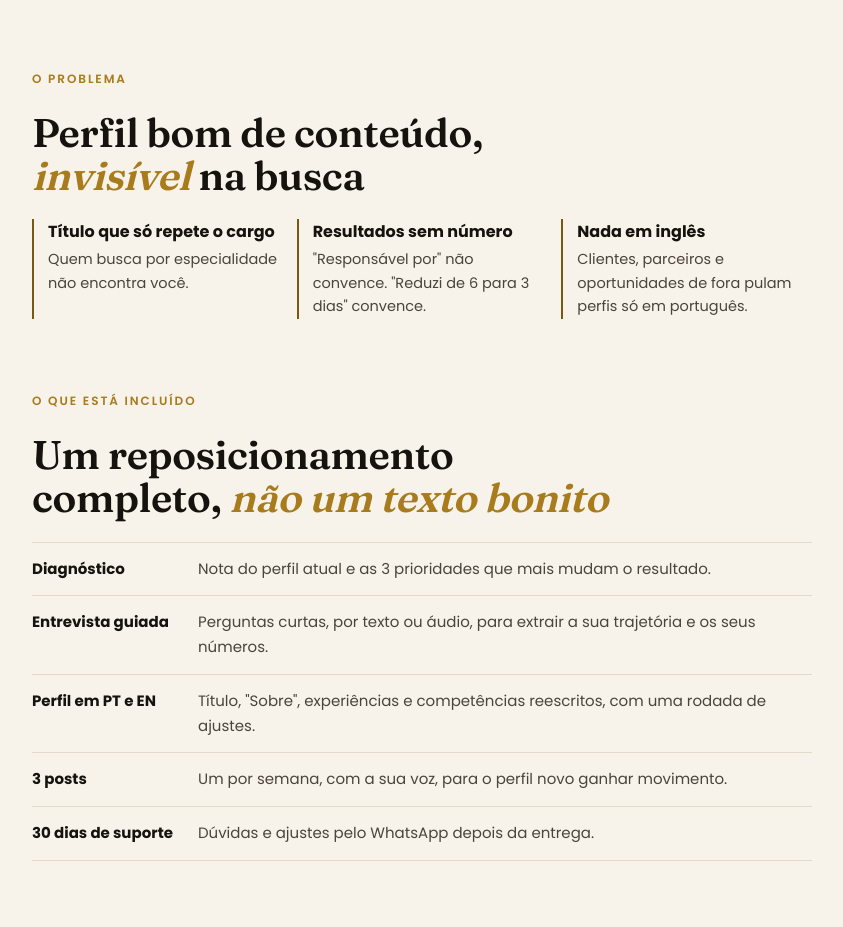
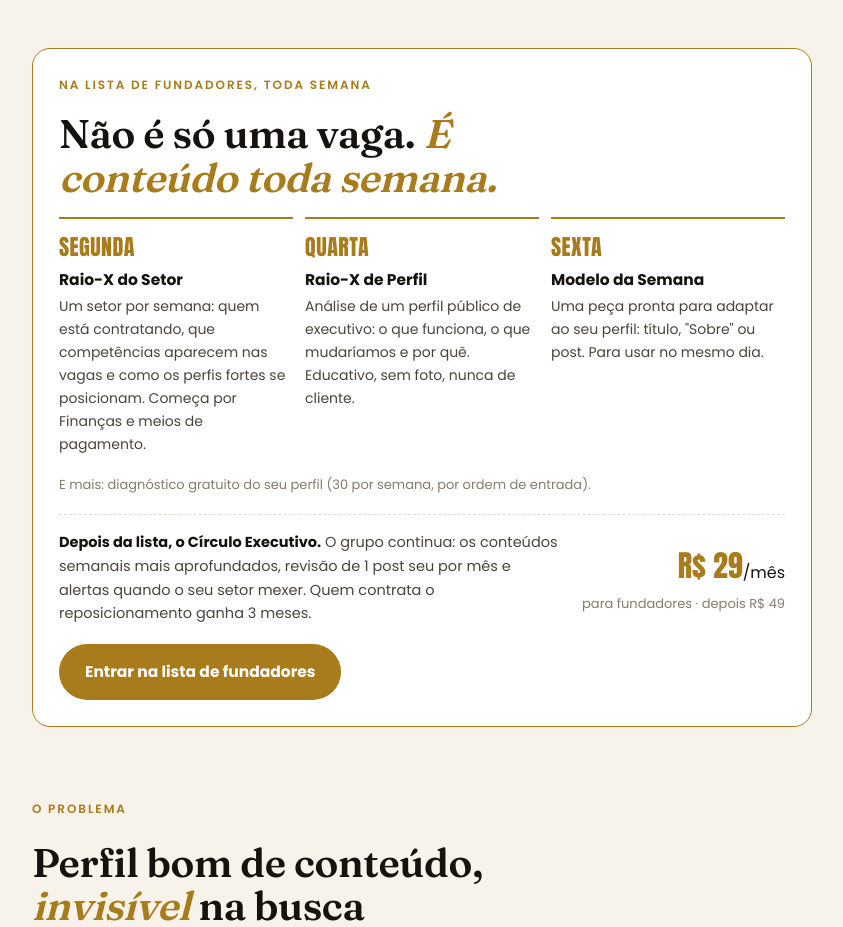
Before and after one commit to grupoimperio-tec/site, a plain HTML site: page consultoria/index.html in a window 1280 px wide. Shown: the part 895-1822 px from the top of the page, without its empty margins (218-1061 px from the left). Drawn offline with Linux system fonts and the light colour scheme.

Commit message:
Consultoria: programa semanal da lista de fundadores e Círculo Executivo

```diff
--- a/consultoria/index.html
+++ b/consultoria/index.html
@@ -103,6 +103,17 @@ details p{margin-top:8px;color:var(--tx2);font-size:15px}
 .fim{text-align:center;align-items:center}
 .fim p{color:var(--tx2);max-width:30em}
 footer{text-align:center;color:var(--mut);font-size:12.5px}
+.programa{border:1.5px solid var(--ouro);border-radius:18px;padding:26px;display:flex;flex-direction:column;gap:18px;background:var(--sup)}
+.dias{display:grid;grid-template-columns:repeat(3,minmax(0,1fr));gap:12px}
+.dia{border-top:2px solid var(--ouro);padding-top:10px}
+.dia .q{font-family:var(--num);font-size:22px;color:var(--ouro);letter-spacing:.02em}
+.dia b{display:block;font-size:15.5px;margin:2px 0}
+.dia p{font-size:14px;color:var(--tx2)}
+.circulo{display:grid;grid-template-columns:1fr auto;gap:12px 24px;align-items:center;border-top:1px dashed var(--linha);padding-top:16px}
+.circulo p{font-size:14.5px;color:var(--tx2)}
+.circulo .pr{text-align:right;white-space:nowrap}
+.circulo .pr b{font-family:var(--num);font-size:30px;color:var(--ouro);font-weight:400}
+@media (max-width:640px){.dias{grid-template-columns:1fr}.circulo{grid-template-columns:1fr}.circulo .pr{text-align:left}}
 .cal{display:grid;grid-template-columns:repeat(3,minmax(0,1fr));gap:12px}
 .cal div{border-top:2px solid var(--ouro3);padding-top:8px;font-size:13.5px;color:var(--tx2)}
 .cal b{display:block;color:var(--tx);font-size:15px}
@@ -129,7 +140,7 @@ footer{text-align:center;color:var(--mut);font-size:12.5px}
       <a class="btn" id="cta1" href="https://chat.whatsapp.com/INHuilBjIyi6ZJvBAdgOVB" target="_blank" rel="noopener">Entrar na lista de fundadores</a>
       <a class="btn sec" href="#como">Como funciona</a>
     </div>
-    <p class="nota">Quem entra na lista de fundadores ganha o diagnóstico gratuito: 30 nesta semana, por ordem de entrada. Nunca pedimos sua senha.</p>
+    <p class="nota">Na lista de fundadores: diagnóstico gratuito do seu perfil e conteúdo toda semana. Nunca pedimos sua senha.</p>
   </header>
 
   <article class="ficha" aria-label="Exemplo de diagnóstico">
@@ -145,6 +156,22 @@ footer{text-align:center;color:var(--mut);font-size:12.5px}
       </ul>
     </div>
   </article>
+
+  <section class="programa" aria-label="O que você recebe na lista de fundadores">
+    <span class="eyebrow">Na lista de fundadores, toda semana</span>
+    <h2>Não é só uma vaga. <em>É conteúdo toda semana.</em></h2>
+    <div class="dias">
+      <div class="dia"><span class="q">SEGUNDA</span><b>Raio-X do Setor</b><p>Um setor por semana: quem está contratando, que competências aparecem nas vagas e como os perfis fortes se posicionam. Começa por Finanças e meios de pagamento.</p></div>
+      <div class="dia"><span class="q">QUARTA</span><b>Raio-X de Perfil</b><p>Análise de um perfil público de executivo: o que funciona, o que mudaríamos e por quê. Educativo, sem foto, nunca de cliente.</p></div>
+      <div class="dia"><span class="q">SEXTA</span><b>Modelo da Semana</b><p>Uma peça pronta para adaptar ao seu perfil: título, "Sobre" ou post. Para usar no mesmo dia.</p></div>
+    </div>
+    <p class="nota">E mais: diagnóstico gratuito do seu perfil (30 por semana, por ordem de entrada).</p>
+    <div class="circulo">
+      <p><b style="color:var(--tx)">Depois da lista, o Círculo Executivo.</b> O grupo continua: os conteúdos semanais mais aprofundados, revisão de 1 post seu por mês e alertas quando o seu setor mexer. Quem contrata o reposicionamento ganha 3 meses.</p>
+      <div class="pr"><b>R$ 29</b>/mês<br><span class="nota">para fundadores · depois R$ 49</span></div>
+    </div>
+    <div class="ctas"><a class="btn" href="https://chat.whatsapp.com/INHuilBjIyi6ZJvBAdgOVB" target="_blank" rel="noopener">Entrar na lista de fundadores</a></div>
+  </section>
 
   <section>
     <span class="eyebrow">O problema</span>
```
